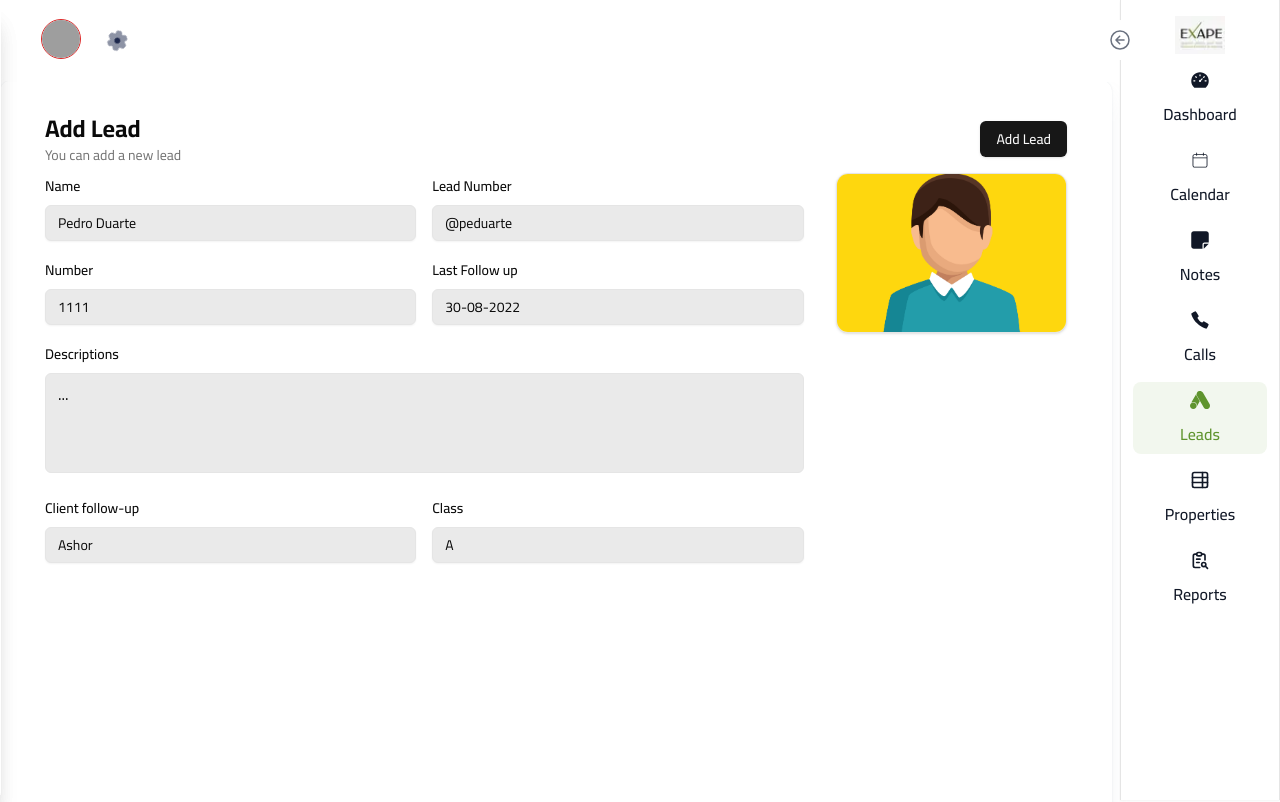
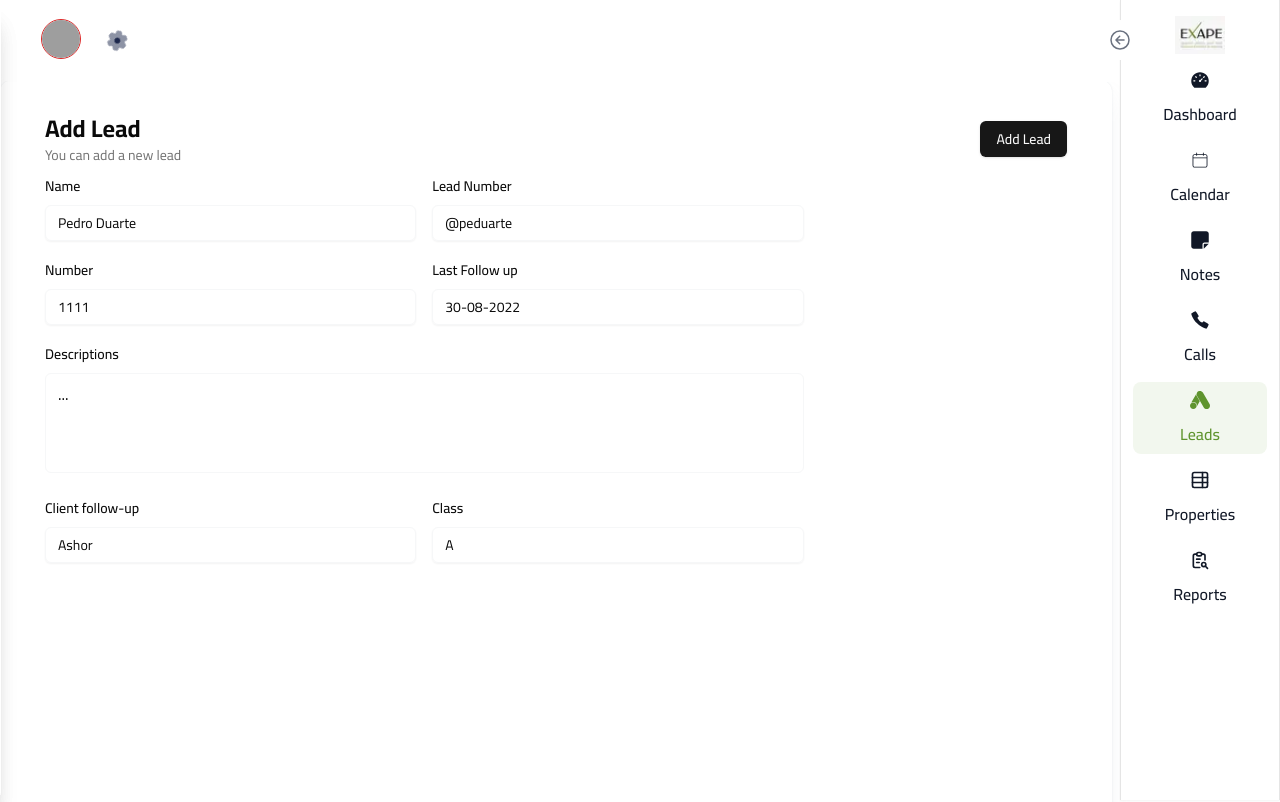
Before and after one commit to ahmedgfathy/globalcrm, a Next.js app: page /dashboard/leads/add-lead in a window 1280 px wide. Shown: the top 802 px of the page. Built offline with nearby package versions, Linux system fonts and the light colour scheme; grey boxes are pictures that could not be loaded.

Commit message:
upadate the colors in dashboard page, leads, leads details, and apdate the input styles

```diff
--- a/src/app/components/dashboard/ChartTwo.jsx
+++ b/src/app/components/dashboard/ChartTwo.jsx
@@ -15,8 +15,8 @@ const data = [
 
 const ChartComponentTwo = () => {
     return (
-        <ResponsiveContainer width={70} height={60}>
-            <BarChart width={10} height={140} data={data}>
+        <ResponsiveContainer width={50} height={50}>
+            <BarChart width={30} height={140} data={data}>
                 <Bar dataKey="uv" fill="#007867" />
             </BarChart>
             <Tooltip />
--- a/src/app/components/dashboard/MainCard.jsx
+++ b/src/app/components/dashboard/MainCard.jsx
@@ -6,7 +6,7 @@ import { Pie, PieChart, ResponsiveContainer, Tooltip } from "recharts";
 function MainCard({ dataForChart }) {
   const { t } = useTranslation();
   return (
-    <div className="h-max bg-white dark:bg-[#1c252e] rounded-2xl flex flex-col justify-between items-center gap-2 px-6 py-6 shadow-box_shadow">
+    <div className="h-max bg-Lightbg dark:bg-cardbgDark rounded-2xl flex flex-col justify-between items-center gap-2 px-6 py-6 shadow-box_shadow dark:shadow-none">
       <div className="flex flex-col w-full text-start">
         <p className="text-xl font-bold">{t("tasks")}</p>
         <p className="text-lg text-[#637381]">
--- a/src/app/components/dashboard/SecondaryCards.jsx
+++ b/src/app/components/dashboard/SecondaryCards.jsx
@@ -8,9 +8,9 @@ function SecondaryCards({ data }) {
   return (
     <div
       key={data.id}
-      className="h-[179px] min-h-max bg-white dark:bg-[#1c252e] rounded-2xl flex justify-between items-center px-2 pt-2 shadow-box_shadow"
+      className="h-[179px] min-h-max bg-Lightbg dark:bg-cardbgDark rounded-2xl flex justify-between items-center px-2 pt-2 shadow-box_shadow dark:shadow-none overflow-x-auto"
     >
-      <div className="w-max h-full flex flex-col justify-between items-start gap-2 p-4">
+      <div className="w-11/12 h-full flex flex-col justify-between items-start gap-2 p-4">
         <p className="text-xl">{t(data.title)}</p>
         <p className="text-4xl max-sm:text-2xl">{data.number}</p>
         <div className="flex justify-between items-center gap-2">
@@ -22,7 +22,7 @@ function SecondaryCards({ data }) {
         </div>
       </div>
 
-      <div className="w-max pl-5 flex justify-between items-center text-end">
+      <div className="w-max flex justify-between items-center text-end">
         <ChartComponentTwo />
       </div>
     </div>
--- a/src/app/components/user-components/Details.jsx
+++ b/src/app/components/user-components/Details.jsx
@@ -34,7 +34,7 @@ export default function Details({ page, ...props }) {
   };
 
   return (
-    <Card className="menu-drawer w-full min-h-screen h-max bg-[#FFF] dark:bg-[#222831] shadow-box_shadow py-8 max-md:pt-4">
+    <Card className="menu-drawer w-full min-h-screen h-max bg-Lightbg dark:bg-cardbgDark shadow-box_shadow dark:shadow-none py-8 max-md:pt-4">
       <div className="header w-full flex justify-between items-center max-[450px]:flex-wrap gap-y-3 pb-2 px-6">
         <div>
           <p className="text-2xl font-bold">{props.title}</p>
@@ -46,7 +46,6 @@ export default function Details({ page, ...props }) {
           ) : (
             <>
               <Button
-                variant="outline"
                 className="bg-[#c8fad6] hover:bg-[#a7f8c1] text-[#0fa439] hover:text-[#08521d] dark:bg-[#5be49b] dark:hover:bg-[#ddfce6] dark:text-white dark:hover:text-[#08521d]"
               >
                 {t("Update")}
@@ -66,7 +65,7 @@ export default function Details({ page, ...props }) {
               <Label htmlFor="name">{t("name_client")}</Label>
               <Input
                 id="name"
-                className="bg-[#eaeaea] dark:bg-[#222831] dark:border-[#263138]"
+                className="dark:bg-cardbgDark border-[1px] border-borderSearchInputLight dark:border-borderSearchInputDark hover:border-black focus:border-black dark:hover:border-white dark:focus:border-white focus:outline-none rounded-md"
                 defaultValue="Pedro Duarte"
               />
             </div>
@@ -74,7 +73,7 @@ export default function Details({ page, ...props }) {
               <Label htmlFor="username">{t("lead_number")}</Label>
               <Input
                 id="username"
-                className="bg-[#eaeaea] dark:bg-[#222831] dark:border-[#263138]"
+                className="dark:bg-cardbgDark border-[1px] border-borderSearchInputLight dark:border-borderSearchInputDark hover:border-black focus:border-black dark:hover:border-white dark:focus:border-white focus:outline-none rounded-md"
                 defaultValue="@peduarte"
               />
             </div>
@@ -82,7 +81,7 @@ export default function Details({ page, ...props }) {
               <Label htmlFor="number">{t("Number")}</Label>
               <Input
                 id="number"
-                className="bg-[#eaeaea] dark:bg-[#222831] dark:border-[#263138]"
+                className="dark:bg-cardbgDark border-[1px] border-borderSearchInputLight dark:border-borderSearchInputDark hover:border-black focus:border-black dark:hover:border-white dark:focus:border-white focus:outline-none rounded-md"
                 defaultValue="1111"
               />
             </div>
@@ -90,7 +89,7 @@ export default function Details({ page, ...props }) {
               <Label htmlFor="LastFollowUp">{t("Last_Follow_up")}</Label>
               <Input
                 id="LastFollowUp"
-                className="bg-[#eaeaea] dark:bg-[#222831] dark:border-[#263138]"
+                className="dark:bg-cardbgDark border-[1px] border-borderSearchInputLight dark:border-borderSearchInputDark hover:border-black focus:border-black dark:hover:border-white dark:focus:border-white focus:outline-none rounded-md"
                 defaultValue="30-08-2022"
               />
             </div>
@@ -98,7 +97,7 @@ export default function Details({ page, ...props }) {
               <Label htmlFor="descriptions">{t("descriptions")}</Label>
               <textarea
                 id="descriptions"
-                className="w-full h-[100px] bg-[#eaeaea] dark:bg-[#222831] py-2 px-3 focus:outline-none rounded-md resize-none border border-input focus:border-ring"
+                className="w-full h-[100px] py-2 px-3 resize-none dark:bg-cardbgDark border-[1px] border-borderSearchInputLight dark:border-borderSearchInputDark hover:border-black focus:border-black dark:hover:border-white dark:focus:border-white focus:outline-none rounded-md"
                 defaultValue="..."
               />
             </div>
@@ -106,7 +105,7 @@ export default function Details({ page, ...props }) {
               <Label htmlFor="clintFollowUp">{t("Client_follow_up")}</Label>
               <Input
                 id="clientFollowUp"
-                className="bg-[#eaeaea] dark:bg-[#222831] dark:border-[#263138]"
+                className="dark:bg-cardbgDark border-[1px] border-borderSearchInputLight dark:border-borderSearchInputDark hover:border-black focus:border-black dark:hover:border-white dark:focus:border-white focus:outline-none rounded-md"
                 defaultValue="Ashor"
               />
             </div>
@@ -114,13 +113,13 @@ export default function Details({ page, ...props }) {
               <Label htmlFor="classType">{t("class")}</Label>
               <Input
                 id="classType"
-                className="bg-[#eaeaea] dark:bg-[#222831] dark:border-[#263138]"
+                className="dark:bg-cardbgDark border-[1px] border-borderSearchInputLight dark:border-borderSearchInputDark hover:border-black focus:border-black dark:hover:border-white dark:focus:border-white focus:outline-none rounded-md"
                 defaultValue="A"
               />
             </div>
           </div>
         </div>
-        <Card className="overflow-hidden lg:col-span-1 h-48 lg:h-40">
+        {/* <Card className="overflow-hidden lg:col-span-1 h-48 lg:h-40">
           <CardContent className="p-0">
             <div className="relative w-full h-48 lg:h-40">
               <Image
@@ -153,7 +152,7 @@ export default function Details({ page, ...props }) {
               </div>
             </div>
           </CardContent>
-        </Card>
+        </Card> */}
       </CardContent>
       <input
         id="imageInput"
--- a/src/app/dashboard/leads/[id]/page.jsx
+++ b/src/app/dashboard/leads/[id]/page.jsx
@@ -11,7 +11,7 @@ function Page({ params }) {
   const isMobile = useIsMobile();
   const [isOpen, setIsOpen] = useState(!isMobile);
   const tabsRef = useRef(null);
-  const { locale } = useTranslation();
+  const { locale , t} = useTranslation();
   const listTabs = [
     { id: 1, title: "Lead Details", value: "details" },
     { id: 2, title: "Updates", value: "updates" },
@@ -43,6 +43,7 @@ function Page({ params }) {
       document.removeEventListener("mousedown", handleClickOutside);
     };
   }, [isMobile]);
+
 
   return (
     <div className="page-user min-h-screen h-max mx-2">
--- a/src/app/dashboard/page.jsx
+++ b/src/app/dashboard/page.jsx
@@ -25,7 +25,7 @@ function Page() {
   return (
     <div className="dashboard pt-10">
       <div className="mx-auto container">
-        <div className="grid lg:grid-cols-4 max-sm:grid-cols-1 gap-6">
+        <div className="grid lg:grid-cols-4 max-sm:grid-cols-1 gap-4 px-2">
           <div className="main-card row-span-2">
             <MainCard dataForChart={dataForChart} />
           </div>
--- a/src/app/layout.js
+++ b/src/app/layout.js
@@ -17,7 +17,7 @@ export const metadata = {
 export default function RootLayout({ children }) {
   return (
     <html lang="en">
-      <body className={`${cairo.className} antialiased min-h-screen`}>
+      <body className={`${cairo.className} antialiased min-h-screen bg-[#fff] dark:bg-[#141a21]`}>
         <UserRouter>
           <TranslationProvider>
             <ThemeProvider
--- a/tailwind.config.js
+++ b/tailwind.config.js
@@ -8,6 +8,10 @@ module.exports = {
   theme: {
     extend: {
       colors: {
+        cardbgDark:"#1c252e",
+        Lightbg:"#fff",
+        borderSearchInputLight:"#F6F7F8",
+        borderSearchInputDark:"#28333c",
         background: "hsl(var(--background))",
         foreground: "hsl(var(--foreground))",
         card: {
```
Also changed, not shown: src/app/dashboard/leads/page.jsx (+4 -4 lines).
